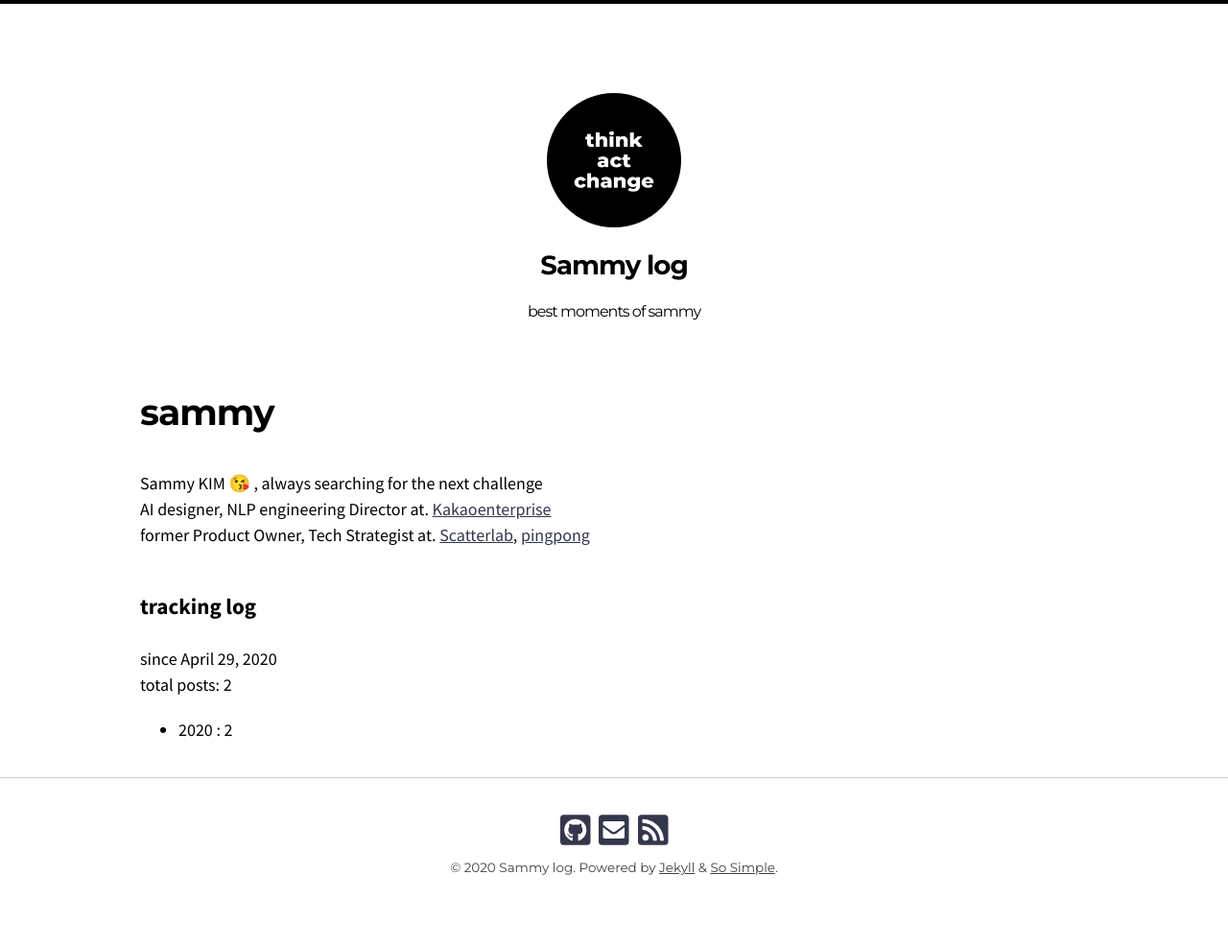
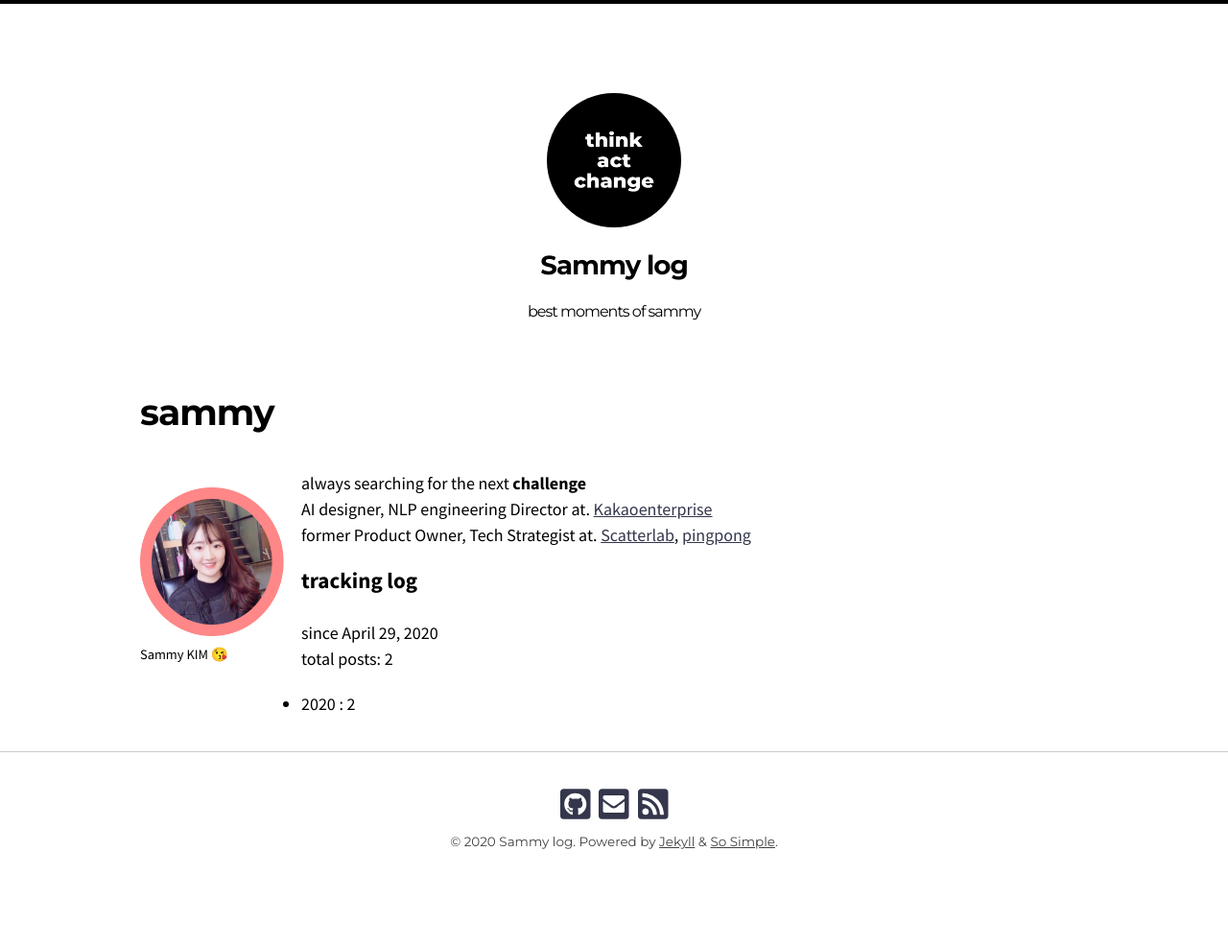
Before and after one commit to ssammykim/ssammykim.github.io, a Jekyll site: the page built from sammy.md, in a window 1280 px wide. Shown: the whole page at 96% size. Built offline with Jekyll 4.4.1, drawn with Linux system fonts in a browser that asks for light colours; nearby versions of some CDN libraries; emoji names are drawn with the system emoji font; some web fonts are replaced; after the commit the page ends 959 px from its top, so only the background shows below that.

Commit message:
add profile image in page_sammy

```diff
--- a/sammy.md
+++ b/sammy.md
@@ -3,10 +3,15 @@ layout: page
 title: sammy
 permalink: /sammy/
 ---
+<figure style="width: 150px" class="align-left">
+  <img src="{{ '/images/profile_page_sammy.png' | absolute_url }}" alt="">
+  <figcaption>Sammy KIM :kissing_heart:</figcaption>
+</figure>
 
-Sammy KIM :kissing_heart: , always searching for the next challenge<br>
+always searching for the next **challenge**<br>
 AI designer, NLP engineering Director at. <a href="https://www.kakaoenterprise.com" target="_blank">Kakaoenterprise</a><br>
-former Product Owner, Tech Strategist at. <a href="https://scatterlab.co.kr" target="_blank">Scatterlab</a>, <a href="https://pingpong.us" target="_blank">pingpong</a><br><br>
+former Product Owner, Tech Strategist at. <a href="https://scatterlab.co.kr" target="_blank">Scatterlab</a>, <a href="https://pingpong.us" target="_blank">pingpong</a>
+
 
 
 ### tracking log
```
